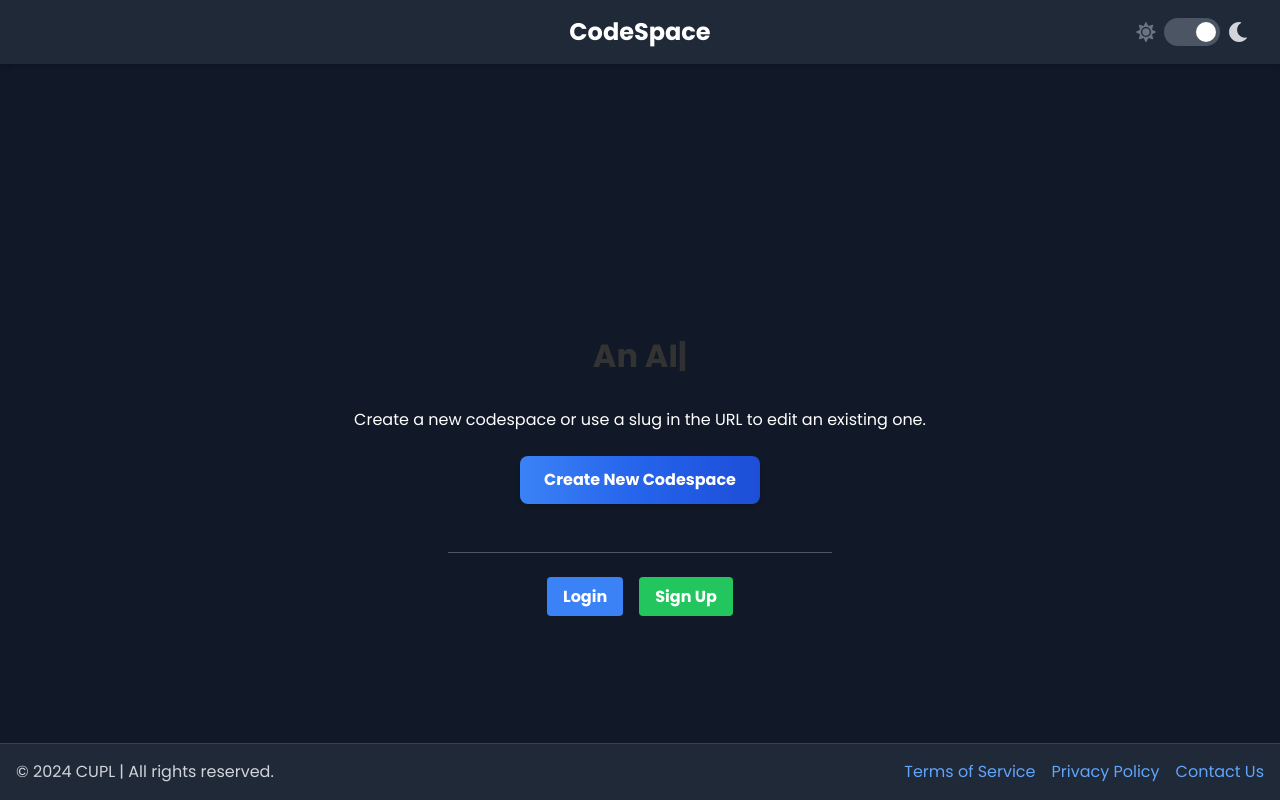
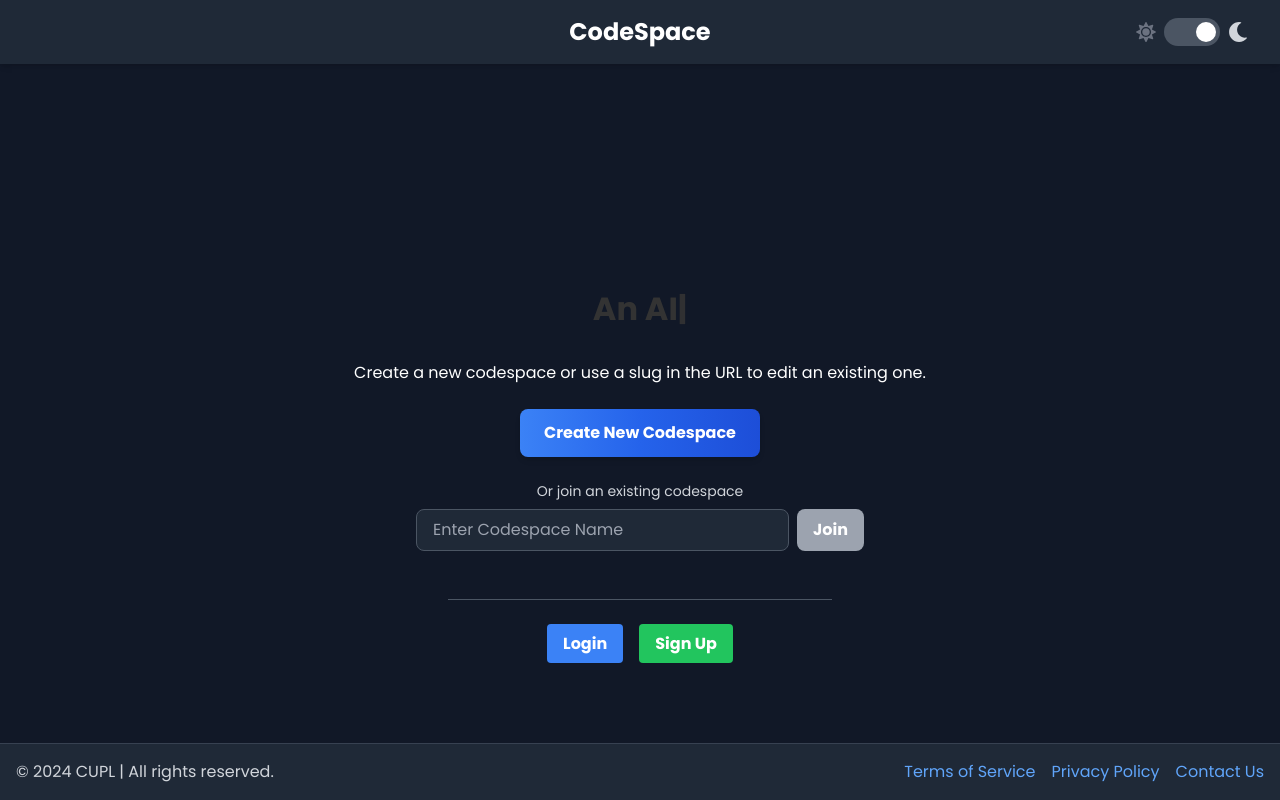
Before and after one commit to reconroy/code-space-ui, a React (Vite) app: page / in a window 1280 px wide. Built offline with nearby package versions, Linux system fonts and the light colour scheme; the HTML template or start-up script is replaced by a standard one.

Commit message:
home page fixed now with custom creation of codepaces

```diff
--- a/src/layout/Layout.jsx
+++ b/src/layout/Layout.jsx
@@ -21,14 +21,19 @@ const Layout = () => {
       </header>
 
       <main className="flex-grow overflow-hidden">
-        <Routes>
-          <Route path="/" element={<HomePage />} />
-          <Route path="/:slug" element={<CodespacePage />} />
-          <Route path="/diff-checker" element={<DiffChecker />} />
+      <Routes>
+          {/* Place specific routes before the dynamic route */}
           <Route path="/login" element={<Login />} />
           <Route path="/register" element={<Registration />} />
           <Route path="/forgot-password" element={<ForgotPassword />} />
           <Route path="/change-password" element={<ChangePassword />} />
+          <Route path="/diff-checker" element={<DiffChecker />} />
+          <Route path="/" element={<HomePage />} />
+
+          {/* Place the dynamic route last */}
+          <Route path="/:slug" element={<CodespacePage />} />
+
+          {/* Keep catch-all route at the very end */}
           <Route path="*" element={<Navigate to="/" replace />} />
         </Routes>
       </main>
--- a/src/pages/HomePage.jsx
+++ b/src/pages/HomePage.jsx
@@ -1,4 +1,4 @@
-import React from 'react';
+import React, { useState } from 'react';
 import { useNavigate, Link } from 'react-router-dom';
 import axios from 'axios';
 import useTypingEffect from './../animations/useTypingEffect';
@@ -8,6 +8,8 @@ import '../styles/HomePage.css';
 const HomePage = () => {
   const navigate = useNavigate();
   const isDarkMode = useThemeStore((state) => state.isDarkMode);
+  const [codespaceId, setCodespaceId] = useState('');
+  const [error, setError] = useState('');
 
   const phrases = [
     "Welcome to CodeSpace ",
@@ -25,13 +27,51 @@ const HomePage = () => {
 
   const animatedText = useTypingEffect(phrases, typingSpeed, deletingSpeed, pauseDuration);
 
-  const createNewCodespace = async () => {
-    const newSlug = Math.random().toString(36).substr(2, 9);
+  const createNewCodespace = async (customSlug = null) => {
+    const newSlug = customSlug || Math.random().toString(36).substr(2, 9);
     try {
-      await axios.post('/api/codespace', { slug: newSlug });
+      await axios.post('/api/codespace', {
+        slug: newSlug,
+        isPublic: true
+      });
       navigate(`/${newSlug}`);
     } catch (error) {
       console.error('Failed to create new codespace:', error);
+      setError('Failed to create codespace. Please try again.');
+    }
+  };
+
+  const handleJoinCodespace = async (e) => {
+    e.preventDefault();
+    setError('');
+
+    if (!codespaceId.trim()) {
+      return;
+    }
+
+    if (codespaceId.length > 16) {
+      setError('Codespace ID cannot be longer than 16 characters');
+      return;
+    }
+
+    try {
+      const response = await axios.get(`${import.meta.env.VITE_API_URL}/api/codespace/${codespaceId}`);
+
+      // Check if the response indicates a successful codespace fetch
+      if (response.data.status === 'success' && response.data.data) {
+        navigate(`/${codespaceId}`);
+      } else if (response.data.status === 'error') {
+        setError('This codespace does not exist. Would you like to create it?');
+      }
+    } catch (err) {
+      console.error('Error checking codespace:', err);
+      if (err.response?.status === 404) {
+        setError('This codespace does not exist. Would you like to create it?');
+      } else if (err.response?.status === 403) {
+        setError('You do not have access to this codespace');
+      } else {
+        setError('This codespace does not exist. Would you like to create it?');
+      }
     }
   };
 
@@ -45,11 +85,63 @@ const HomePage = () => {
           Create a new codespace or use a slug in the URL to edit an existing one.
         </p>
         <button
-          onClick={createNewCodespace}
+          onClick={() => createNewCodespace()}
           className="bg-gradient-to-r from-blue-500 via-blue-600 to-blue-700 hover:from-blue-600 hover:via-blue-700 hover:to-blue-800 text-white font-bold py-3 px-6 rounded-lg shadow-md transition duration-300 ease-in-out transform hover:scale-105 text-sm sm:text-base"
         >
           Create New Codespace
         </button>
+
+        {/* Join Codespace Section */}
+        <div className="mt-6 w-full max-w-md mx-auto">
+          <p className={`text-sm mb-2 ${isDarkMode ? 'text-gray-300' : 'text-gray-600'}`}>
+            Or join an existing codespace
+          </p>
+          <form onSubmit={handleJoinCodespace} className="flex flex-col gap-2">
+            <div className="flex gap-2">
+              <input
+                type="text"
+                value={codespaceId}
+                onChange={(e) => {
+                  setCodespaceId(e.target.value);
+                  if (!e.target.value.trim()) {
+                    setError('');
+                  }
+                }}
+                placeholder="Enter Codespace Name"
+                maxLength={16}
+                className={`flex-1 px-4 py-2 rounded-lg border ${
+                  isDarkMode
+                    ? 'bg-gray-800 border-gray-600 text-white'
+                    : 'bg-white border-gray-300'
+                } focus:outline-none focus:ring-2 focus:ring-blue-500`}
+              />
+              <button
+                type="submit"
+                disabled={!codespaceId.trim()}
+                className={`${
+                  !codespaceId.trim()
+                    ? 'bg-gray-400 cursor-not-allowed'
+                    : 'bg-blue-500 hover:bg-blue-600'
+                } text-white font-bold py-2 px-4 rounded-lg transition duration-300 ease-in-out`}
+              >
+                Join
+              </button>
+            </div>
+            {error && codespaceId.trim() && (
+              <div className="mt-2 text-center">
+                <p className="text-red-500 text-sm">{error}</p>
+                {error.includes('does not exist') && (
+                  <button
+                    onClick={() => createNewCodespace(codespaceId)}
+                    className="text-blue-500 hover:text-blue-600 text-sm mt-1 transition-colors duration-300"
+                  >
+                    Create "{codespaceId}" as a public codespace?
+                  </button>
+                )}
+              </div>
+            )}
+          </form>
+        </div>
 
         {/* New user section */}
         <div className="mt-12 text-center">
--- a/src/user/Login.jsx
+++ b/src/user/Login.jsx
@@ -27,21 +27,30 @@ const Login = () => {
       });
 
       if (loginResponse.data.status === 'success' && loginResponse.data.token) {
-        // Only store the token
+        // Store the token
         localStorage.setItem('token', loginResponse.data.token);
 
-        // Get username from login response and use it for navigation
-        const username = loginResponse.data.username;
-
-        // Navigate directly to user's personal codespace
-        navigate(`/${username}`);
+        // Check if we have a username in the response
+        if (loginResponse.data.username) {
+          // Navigate to homepage first
+          navigate('/');
+        } else {
+          // Fallback to homepage if no username
+          navigate('/');
+          console.warn('No username received in login response');
+        }
+      } else {
+        setError('Invalid response from server');
       }
     } catch (error) {
       console.error('Login error:', error);
-      setError(
-        error.response?.data?.message ||
-        'Invalid email/username or password'
-      );
+      if (error.response?.data?.message) {
+        setError(error.response.data.message);
+      } else if (error.response?.status === 401) {
+        setError('Invalid email/username or password');
+      } else {
+        setError('Failed to login. Please try again.');
+      }
     } finally {
       setIsLoading(false);
     }
@@ -83,6 +92,13 @@ const Login = () => {
               className={`mt-1 block w-full px-3 py-2 border ${isDarkMode ? 'border-gray-700 bg-gray-900 text-white' : 'border-gray-300 bg-white text-gray-900'} rounded-md shadow-inner focus:outline-none focus:ring-2 focus:ring-indigo-500 focus:border-indigo-500 sm:text-sm`}
               value={emailOrUsername}
               onChange={(e) => setEmailOrUsername(e.target.value)}
+              autoComplete="off"
+              autoCorrect="off"
+              autoCapitalize="off"
+              spellCheck="false"
+              autoFill="off"
+              onPaste={(e) => e.preventDefault()}
+              onDrop={(e) => e.preventDefault()}
             />
           </div>
           <div>
@@ -98,17 +114,20 @@ const Login = () => {
                 className={`mt-1 block w-full px-3 py-2 border ${isDarkMode ? 'border-gray-700 bg-gray-900 text-white' : 'border-gray-300 bg-white text-gray-900'} rounded-md shadow-inner focus:outline-none focus:ring-2 focus:ring-indigo-500 focus:border-indigo-500 sm:text-sm`}
                 value={password}
                 onChange={(e) => setPassword(e.target.value)}
-                autoComplete="new-password"
+                autoComplete="off"
                 autoCorrect="off"
                 autoCapitalize="off"
                 spellCheck="false"
+                autoFill="off"
+                onPaste={(e) => e.preventDefault()}
+                onDrop={(e) => e.preventDefault()}
               />
               <button
                 type="button"
                 onClick={togglePasswordVisibility}
                 className="absolute inset-y-0 right-0 pr-3 flex items-center text-sm leading-5"
               >
-                {showPassword ? <FaEye /> :<FaEyeSlash /> }
+                {showPassword ? <FaEye /> : <FaEyeSlash />}
               </button>
             </div>
           </div>
```
